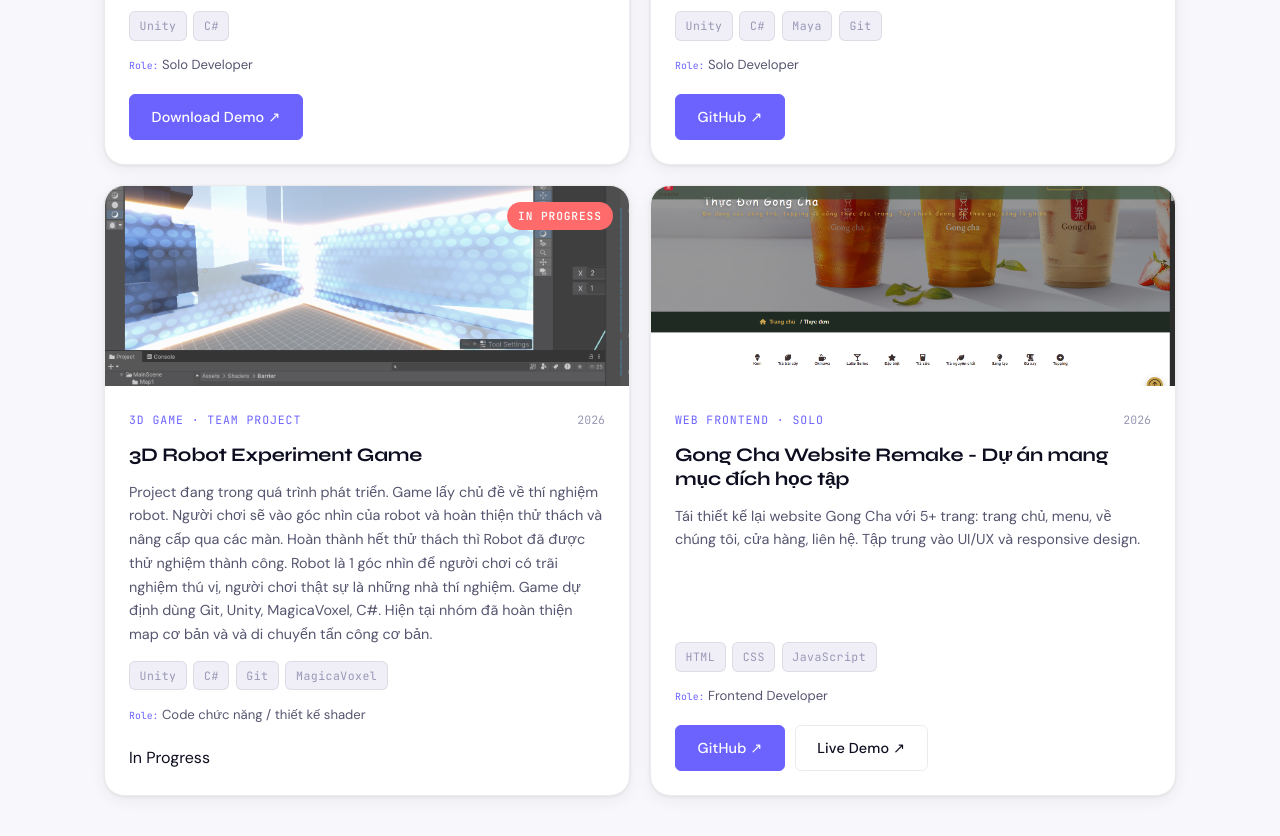
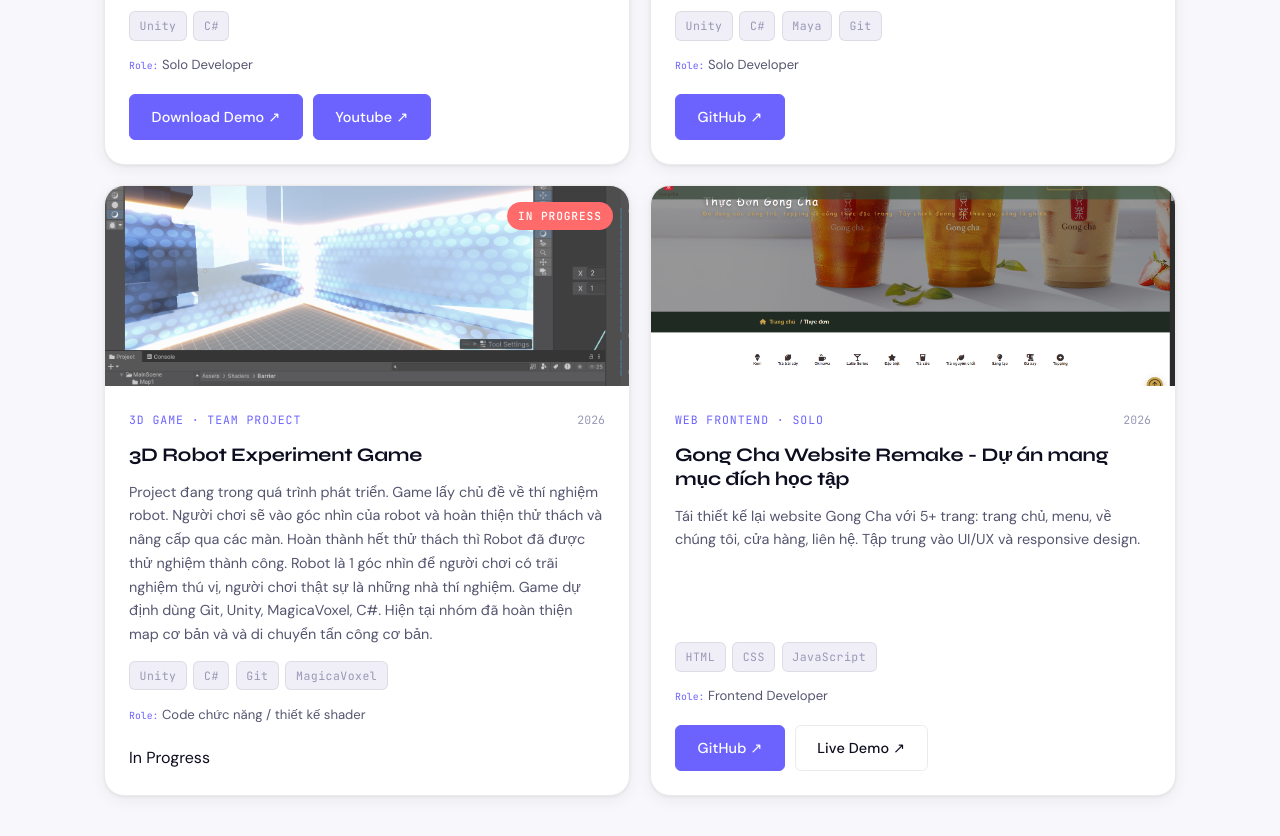
Before and after one commit to nguyenlamgiabao/Portfolio, a plain HTML site: page index.html in a window 1280 px wide. Shown: the part 3395-4231 px from the top of the page. Drawn offline with Linux system fonts and the light colour scheme.

Commit message:
Update index.html

```diff
--- a/index.html
+++ b/index.html
@@ -344,6 +344,10 @@
               <a href="https://github.com/nguyenlamgiabao/Portfolio/releases/download/v1.1/BongToiHuyenBi.rar" target="_blank" rel="noopener" class="btn btn-primary">
                 Download Demo ↗
               </a>
+
+              <a href="https://youtu.be/WTUHbrVmj9Y?si=bxNfH4ZS6bgUGdk_" target="_blank" rel="noopener" class="btn btn-primary">
+                Youtube ↗
+              </a>
               <!-- Ẩn nút GitHub vì không có -->
               <!-- <a href="#" class="btn btn-outline">GitHub ↗</a> -->
             </div>
```
